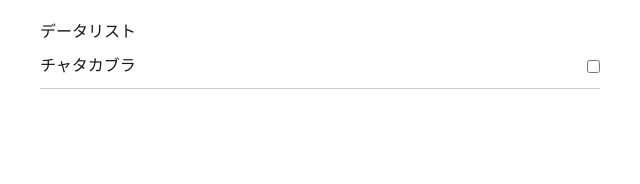
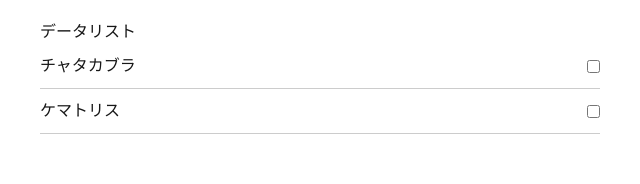
Before and after one commit to nigaor/monster_hanter_rec, a Next.js app in the folder monhan_record/: page / in a window 1280 px wide. Shown: the top 184 px of the page, without its empty margins (320-960 px from the left). Built offline with nearby package versions, Linux system fonts and the light colour scheme.

Commit message:
4/14 commit

```diff
--- a/monhan_record/src/app/page.tsx
+++ b/monhan_record/src/app/page.tsx
@@ -14,7 +14,7 @@ export default function Home() {
 
   const anMonster: Monster[] = [
     {id: 1,name: "チャタカブラ",img: ""},
-    // {id: 2,name: "ケマトリス",img: ""},
+    {id: 2,name: "ケマトリス",img: ""},
     // {id: 3,name: "ラバラバリナ",img: ""},
     // {id: 4,name: "ババコンガ",img: ""},
     // {id: 5,name: "バーラハーラ",img: ""},
```
